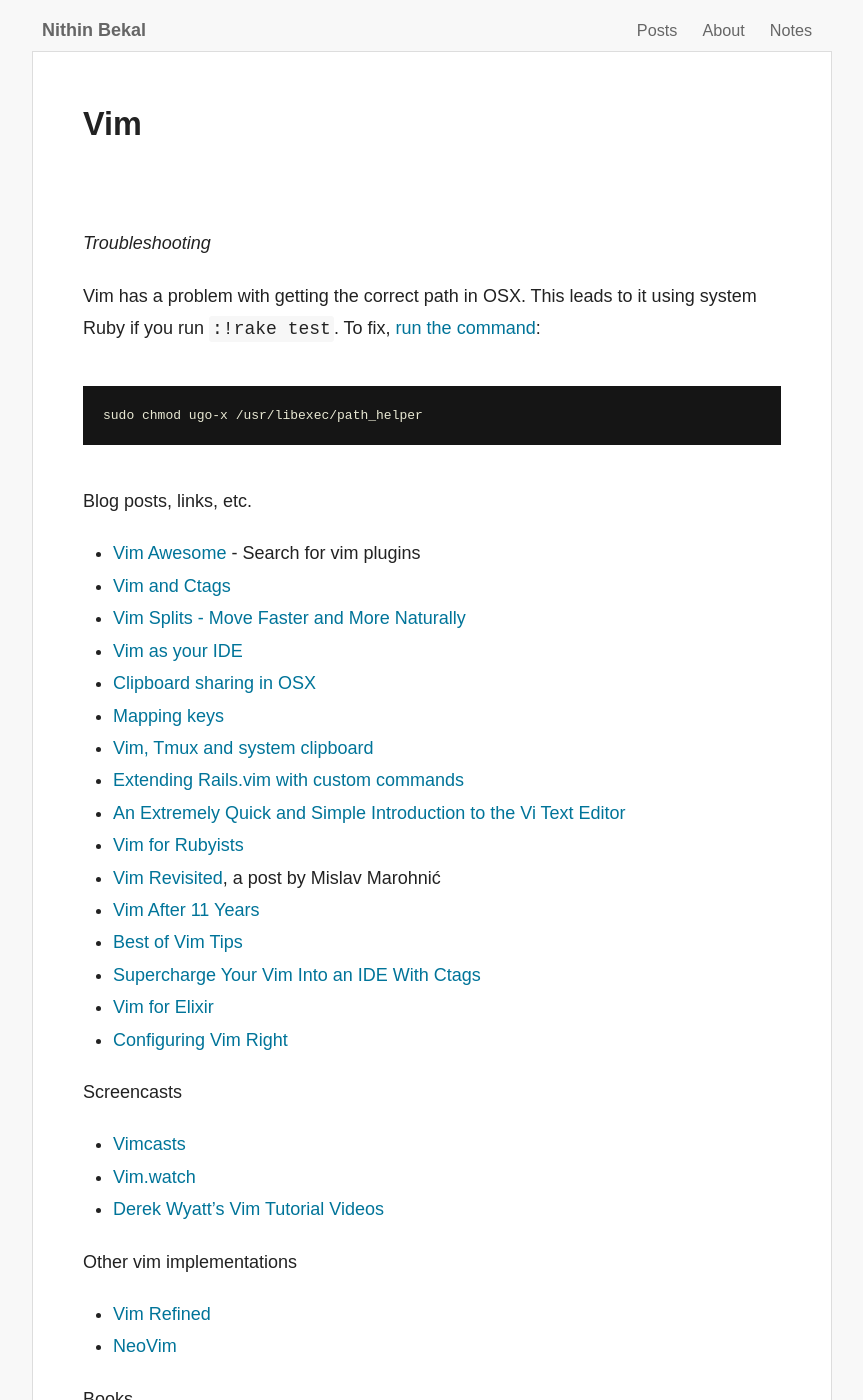
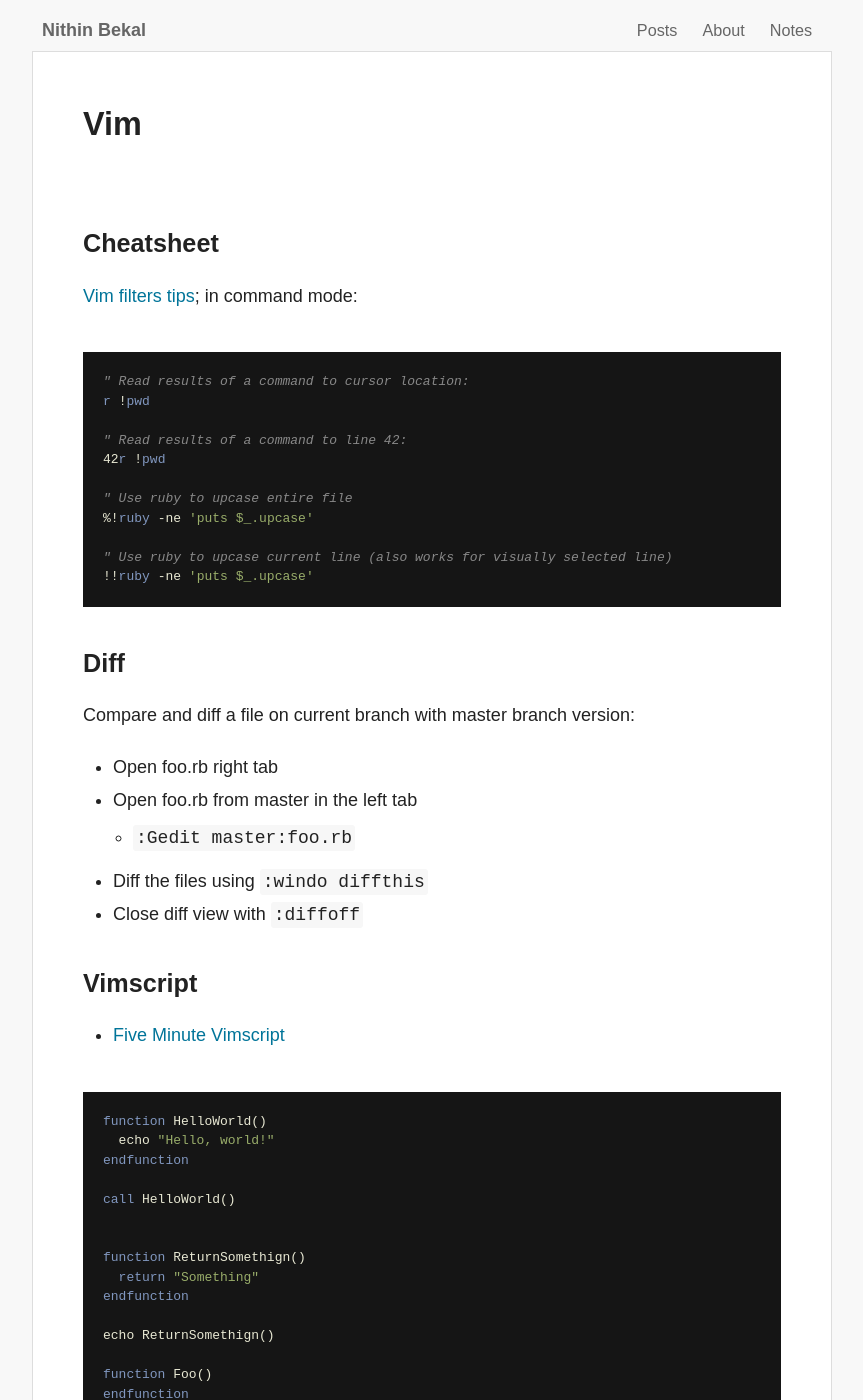
Before and after one commit to nithinbekal/nithinbekal.github.io, a Jekyll site: the page built from notes/vim.md, in a window 1280 px wide and 1400 px high. Shown: the whole window, without its empty margins (208-1071 px from the left). Built offline with Jekyll 4.4.1, drawn with Linux system fonts in a browser that asks for light colours; some of the changed text lies outside the part shown.

Commit message:
Clean up vim page

```diff
--- a/notes/vim.md
+++ b/notes/vim.md
@@ -4,62 +4,7 @@
 date:   2014-06-07 12:00:00
 ---
 
-*Troubleshooting*
-
-Vim has a problem with
-getting the correct path in OSX.
-This leads to it using system Ruby
-if you run `:!rake test`.
-To fix,
-[run the command](https://github.com/dotphiles/dotzsh#mac-os-x):
-
-{% highlight bash %}
-sudo chmod ugo-x /usr/libexec/path_helper
-{% endhighlight %}
-
-Blog posts, links, etc.
-
-- [Vim Awesome](http://vimawesome.com/) - Search for vim plugins
-- [Vim and Ctags](http://andrew.stwrt.ca/posts/vim-ctags)
-- [Vim Splits - Move Faster and More Naturally](http://robots.thoughtbot.com/vim-splits-move-faster-and-more-naturally)
-- [Vim as your IDE](http://haridas.in/vim-as-your-ide.html)
-- [Clipboard sharing in OSX](http://vim.wikia.com/wiki/Mac_OS_X_clipboard_sharing)
-- [Mapping keys](http://vim.wikia.com/wiki/Mapping_keys_in_Vim_-_Tutorial_%28Part_1%29)
-- [Vim, Tmux and system clipboard](https://coderwall.com/p/j9wnfw)
-- [Extending Rails.vim with custom commands](http://robots.thoughtbot.com/extending-rails-vim-with-custom-commands)
-- [An Extremely Quick and Simple Introduction to the Vi Text Editor](http://heather.cs.ucdavis.edu/~matloff/UnixAndC/Editors/ViIntro.html)
-- [Vim for Rubyists](http://www.vimninjas.com/2012/08/28/vim-for-rubyists-part-1/)
-- [Vim Revisited](http://mislav.uniqpath.com/2011/12/vim-revisited/), a post by Mislav Marohnić
-- [Vim After 11 Years](http://statico.github.io/vim.html)
-- [Best of Vim Tips](http://zzapper.co.uk/vimtips.html)
-- [Supercharge Your Vim Into an IDE With Ctags](http://blog.sensible.io/2014/05/09/supercharge-your-vim-into-ide-with-ctags.html)
-- [Vim for Elixir](https://bitboxer.de/2016/11/13/vim-for-elixir/)
-- [Configuring Vim Right](https://items.sjbach.com/319/configuring-vim-right)
-
-Screencasts
-
-- [Vimcasts](http://vimcasts.org/)
-- [Vim.watch](http://vim.watch/)
-- [Derek Wyatt's Vim Tutorial Videos](http://derekwyatt.org/vim/tutorials/)
-
-Other vim implementations
-
-- [Vim Refined](http://vimr.org/)
-- [NeoVim](http://neovim.org/)
-
-Books
-
-- [A Byte of Vim](http://files.swaroopch.com/vim/byte_of_vim_v051.pdf)
-- [Learn Vimscript the Hard Way](http://learnvimscriptthehardway.stevelosh.com/)
-
-Videos:
-
-- [Ben Orenstein - Write code faster: expert-level vim (Railsberry 2012)](https://www.youtube.com/watch?v=SkdrYWhh-8s)
-- [tpope's vim config and plugins](https://www.youtube.com/watch?v=MGmIJyTf8pg)
-- [Impressive Ruby Productivity with Vim and Tmux by Chris Hunt](https://www.youtube.com/watch?v=gB-JSh1EVME)
-- [Vim for Rails Developers](https://www.youtube.com/watch?v=9J2OjH8Ao_A)
-
-## Cheatsheet
+### Cheatsheet
 
 [Vim filters tips](https://dev.to/rpalo/vim-filters-1p33);
 in command mode:
```
Also changed, not shown: other parts of notes/vim.md (+42 -0 lines).
